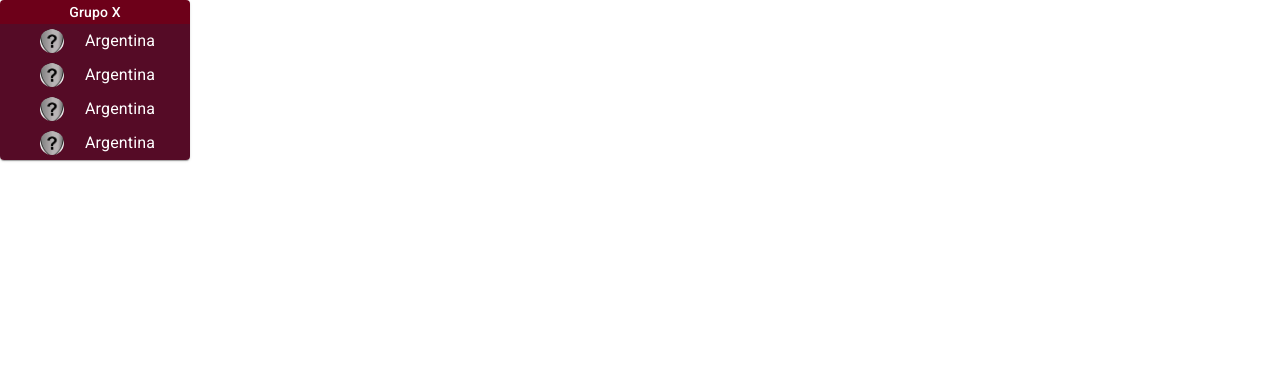
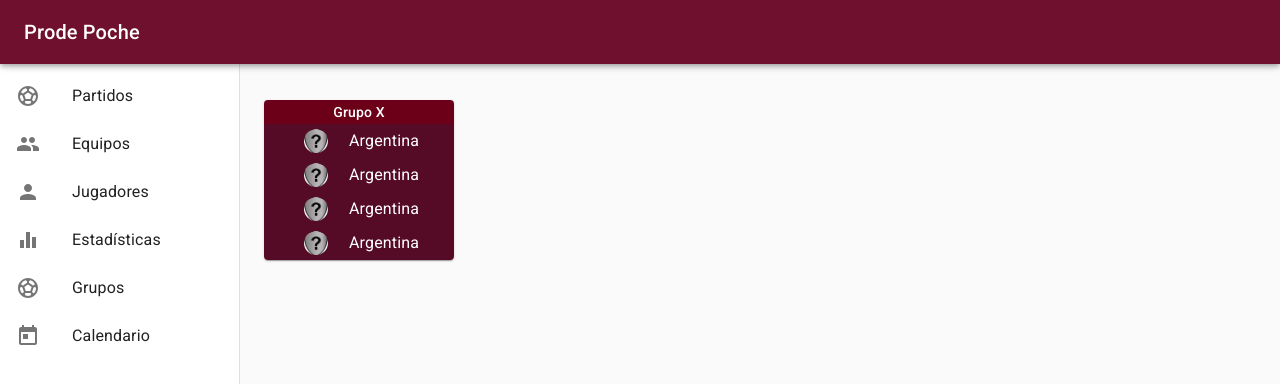
Before and after one commit to Dani-Matamala/FRONTEND-Prode, a React (Create React App) app: page / in a window 1280 px wide. Shown: the top 384 px of the page. Built offline with nearby package versions, Linux system fonts and the light colour scheme.

Commit message:
Estilando Layout de la app

```diff
--- a/package.json
+++ b/package.json
@@ -6,6 +6,7 @@
     "@emotion/react": "^11.8.2",
     "@emotion/styled": "^11.8.1",
     "@material-ui/core": "^4.12.3",
+    "@material-ui/icons": "^4.11.2",
     "@mui/icons-material": "^5.5.0",
     "@mui/material": "^5.5.0",
     "@mui/styled-engine-sc": "^5.4.2",
--- a/src/App.jsx
+++ b/src/App.jsx
@@ -1,18 +1,14 @@
 import './App.css';
-import { Grid } from '@material-ui/core';
+// import { Grid } from '@material-ui/core';
 // import Grupos from './pages/Grupos';
-import Grupo from './components/Grupo';
+// import Grupo from './components/Grupo';
+import NavBar from './pages/NavBar';
+import Home from './pages/Home';
 
 function App() {
   return (
-    <Grid container direction="column">
-      <Grid item container>
-        <Grid item xs={12}>
-          <Grupo />
-        </Grid>
-      </Grid>
-    </Grid>
-  );
-}
+    <NavBar props={<Home />} />
+    );
+  }
 
-export default App;
+  export default App;
--- /dev/null
+++ b/src/pages/Home.jsx
@@ -0,0 +1,19 @@
+import React from 'react'
+import { Grid } from '@material-ui/core'
+import Grupos from './Grupos'
+
+function Home() {
+    return (
+        <div>
+            <Grid container direction="column">
+                <Grid item container>
+                    <Grid item xs={12}>
+                        <Grupos />
+                    </Grid>
+                </Grid>
+            </Grid>
+        </div>
+    )
+}
+
+export default Home
--- a/src/pages/NavBar.jsx
+++ b/src/pages/NavBar.jsx
@@ -0,0 +1,96 @@
+import React from 'react';
+import { makeStyles } from '@material-ui/core/styles';
+import Drawer from '@material-ui/core/Drawer';
+import AppBar from '@material-ui/core/AppBar';
+import CssBaseline from '@material-ui/core/CssBaseline';
+import Toolbar from '@material-ui/core/Toolbar';
+import List from '@material-ui/core/List';
+import Typography from '@material-ui/core/Typography';
+import ListItem from '@material-ui/core/ListItem';
+import ListItemIcon from '@material-ui/core/ListItemIcon';
+import ListItemText from '@material-ui/core/ListItemText';
+import SportsSoccerIcon from '@material-ui/icons/SportsSoccer';
+import GroupIcon from '@material-ui/icons/Group';
+import PersonIcon from '@material-ui/icons/Person';
+import EqualizerIcon from '@material-ui/icons/Equalizer';
+import TodayIcon from '@material-ui/icons/Today';
+
+
+
+const drawerWidth = 240;
+const useStyles = makeStyles((theme) => ({
+    root: {
+        display: 'flex',
+    },
+    appBar: {
+        zIndex: theme.zIndex.drawer + 1,
+        background: '#6F102E'
+    },
+    drawer: {
+        width: drawerWidth,
+        flexShrink: 0,
+    },
+    drawerPaper: {
+        width: drawerWidth,
+    },
+    drawerContainer: {
+        overflow: 'auto',
+    },
+    content: {
+        paddingTop: 100,
+        flexGrow: 1,
+        padding: theme.spacing(3),
+    },
+}));
+
+function createIcons(descripcion, icon, key) {
+    return { descripcion, icon, key };
+}
+
+const drawerIcons = [
+    createIcons('Partidos', <SportsSoccerIcon />, 1),
+    createIcons('Equipos', <GroupIcon />, 2),
+    createIcons('Jugadores', <PersonIcon />, 3),
+    createIcons('Estadísticas', <EqualizerIcon />, 4),
+    createIcons('Grupos', <SportsSoccerIcon />, 5),
+    createIcons('Calendario', <TodayIcon />, 6),
+
+]
+export default function ClippedDrawer(props) {
+    const classes = useStyles();
+
+    return (
+        <div className={classes.root}>
+            <CssBaseline />
+            <AppBar position="fixed" className={classes.appBar}>
+                <Toolbar>
+                    <Typography variant="h6" noWrap>
+                        Prode Poche
+                    </Typography>
+                </Toolbar>
+            </AppBar>
+            <Drawer
+                className={classes.drawer}
+                variant="permanent"
+                classes={{
+                    paper: classes.drawerPaper,
+                }}
+            >
+                <Toolbar />
+                <div className={classes.drawerContainer}>
+                    <List>
+                        {drawerIcons.map((icon) => (
+                            <ListItem button key={icon.key}>
+                                <ListItemIcon>{icon.icon}</ListItemIcon>
+                                <ListItemText primary={icon.descripcion} />
+                            </ListItem>
+                        ))}
+                    </List>
+                </div>
+            </Drawer>
+            <main className={classes.content}>
+                {props.props}
+            </main>
+        </div>
+    );
+}
```
Also changed, not shown: 1 other file (tests, documents, lock files or other folders).
